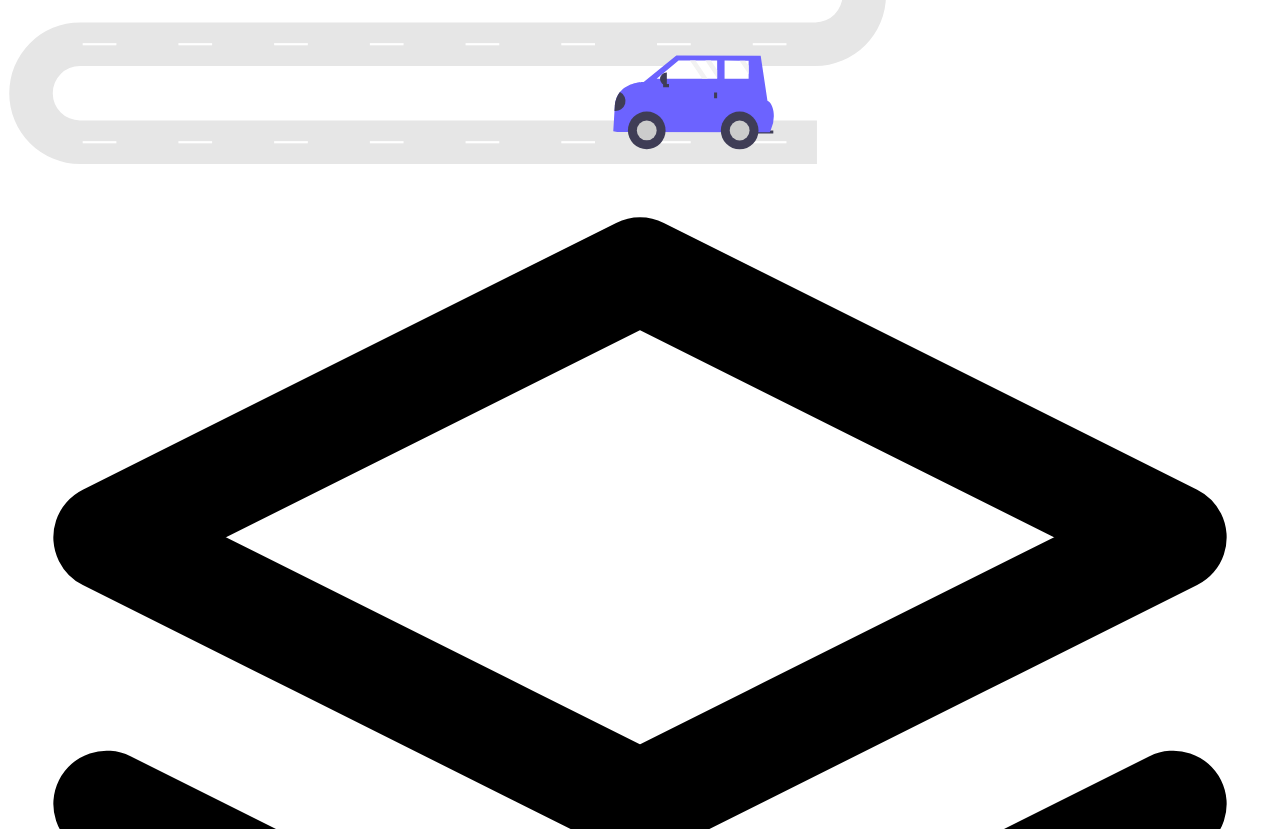
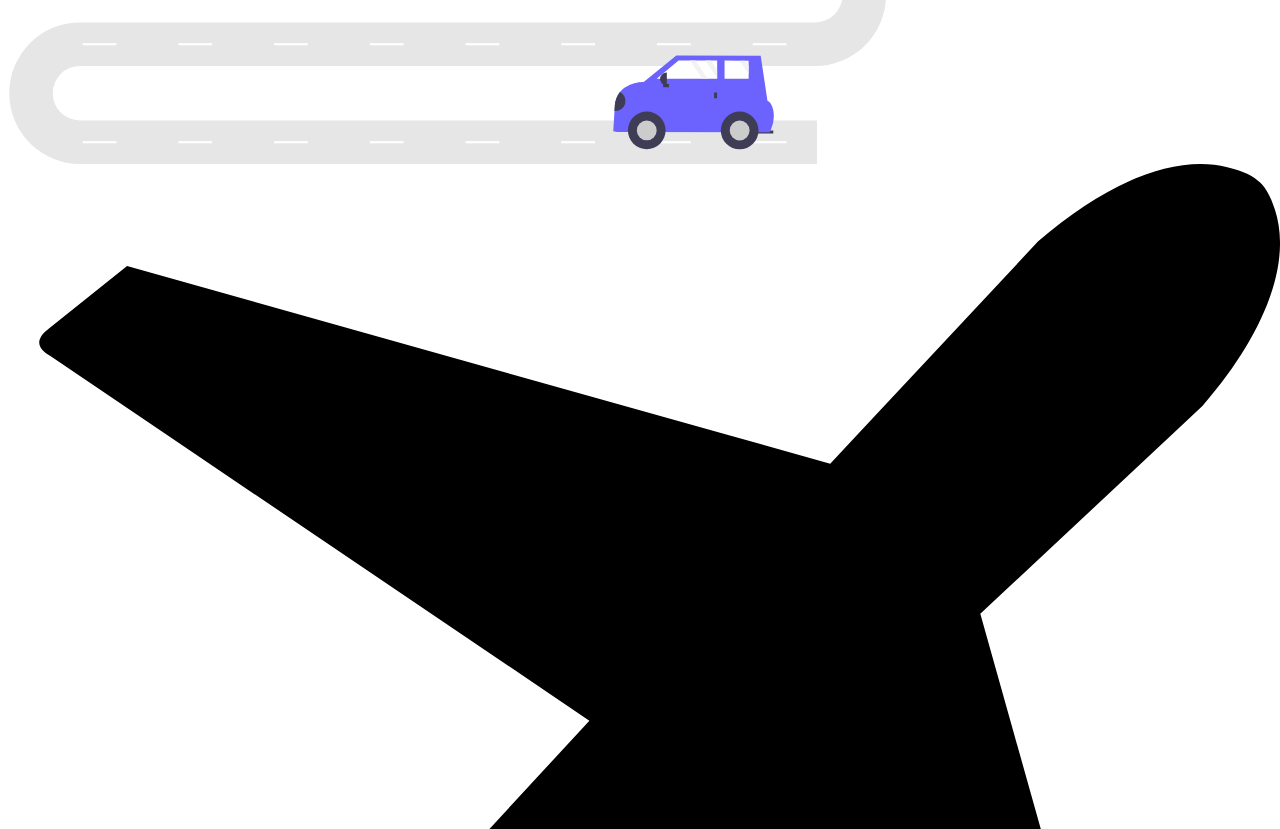
Before and after one commit to sanjana-bhat-2002/booking-app-frontend, a React (Vite) app: page / in a window 1280 px wide. Shown: the part 1851-2680 px from the top of the page. Built offline with nearby package versions, Linux system fonts and the light colour scheme.

Commit message:
added logo to footer

```diff
--- a/src/components/Footer.tsx
+++ b/src/components/Footer.tsx
@@ -4,9 +4,7 @@ const Footer = () => {
         <footer className="text-gray-600 body-font">
   <div className="container px-5 py-8 mx-auto flex items-center sm:flex-row flex-col">
     <a className="flex title-font font-medium items-center md:justify-start justify-center text-gray-900">
-      <svg xmlns="http://www.w3.org/2000/svg" fill="none" stroke="currentColor" stroke-linecap="round" stroke-linejoin="round" stroke-width="2" className="w-10 h-10 text-white p-2 bg-indigo-500 rounded-full" viewBox="0 0 24 24">
-        <path d="M12 2L2 7l10 5 10-5-10-5zM2 17l10 5 10-5M2 12l10 5 10-5"></path>
-      </svg>
+      <img src="/plane-icon.svg" className="w-8 h-8" alt="" />
       <span className="ml-3 text-xl">TravelEase</span>
     </a>
     <p className="text-sm text-gray-500 sm:ml-4 sm:pl-4 sm:border-l-2 sm:border-gray-200 sm:py-2 sm:mt-0 mt-4">© 2020 Tailblocks —
```
